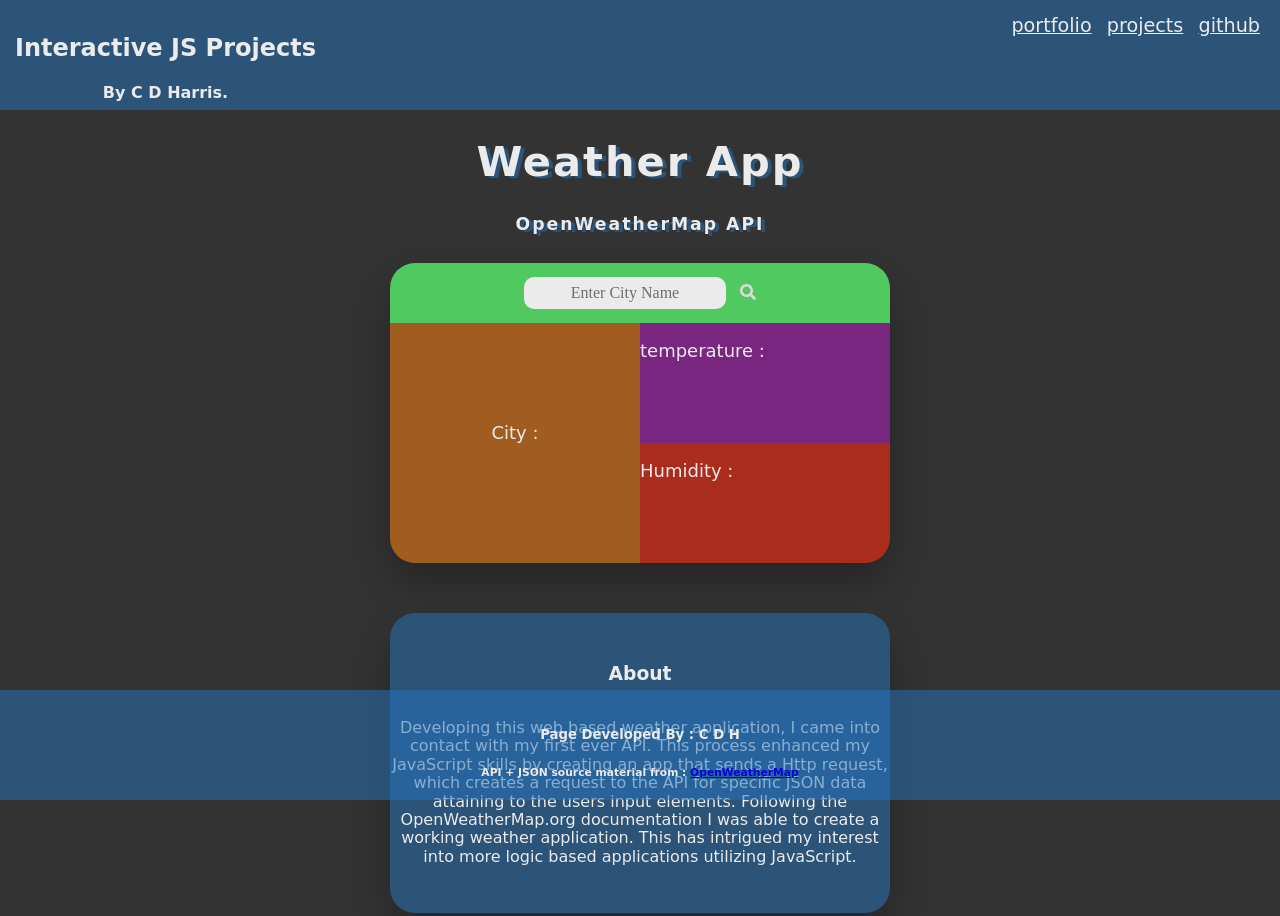
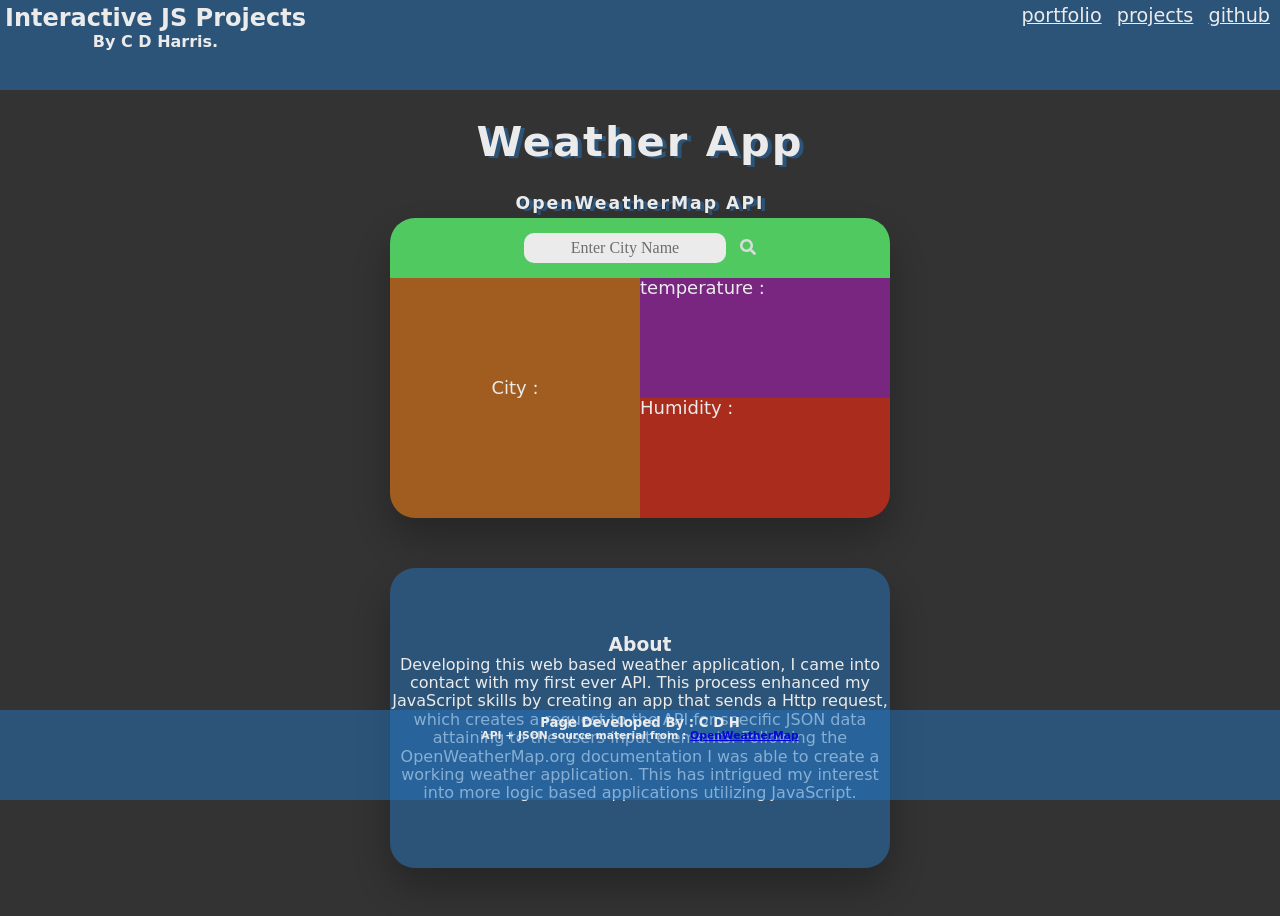
Before and after one commit to bionic-fish/open-weather-app, a plain HTML site: page index.html in a window 1280 px wide. Drawn offline with nearby package versions, Linux system fonts and the light colour scheme; a web font is replaced by a local one.

Commit message:
reset.css

```diff
--- a/style.css
+++ b/style.css
@@ -1,3 +1,7 @@
+* {
+  margin: 0;
+  padding: 0;
+}
 body{
   background-color: #eee;
   background: #333;
@@ -25,7 +29,7 @@ body{
     height: 80px;
     background-color: rgba(36, 124, 206, 0.5) !important;
     text-align: center;
-    padding: 15px;
+    padding: 5px;
     color: #fff;
 
 }
@@ -36,6 +40,7 @@ body{
 }
 
 .main-heading {
+  clear:both;
   text-align: center;
   font-family: 'ZCOOL QingKe HuangYou', cursive;
   letter-spacing: 2px;
```
